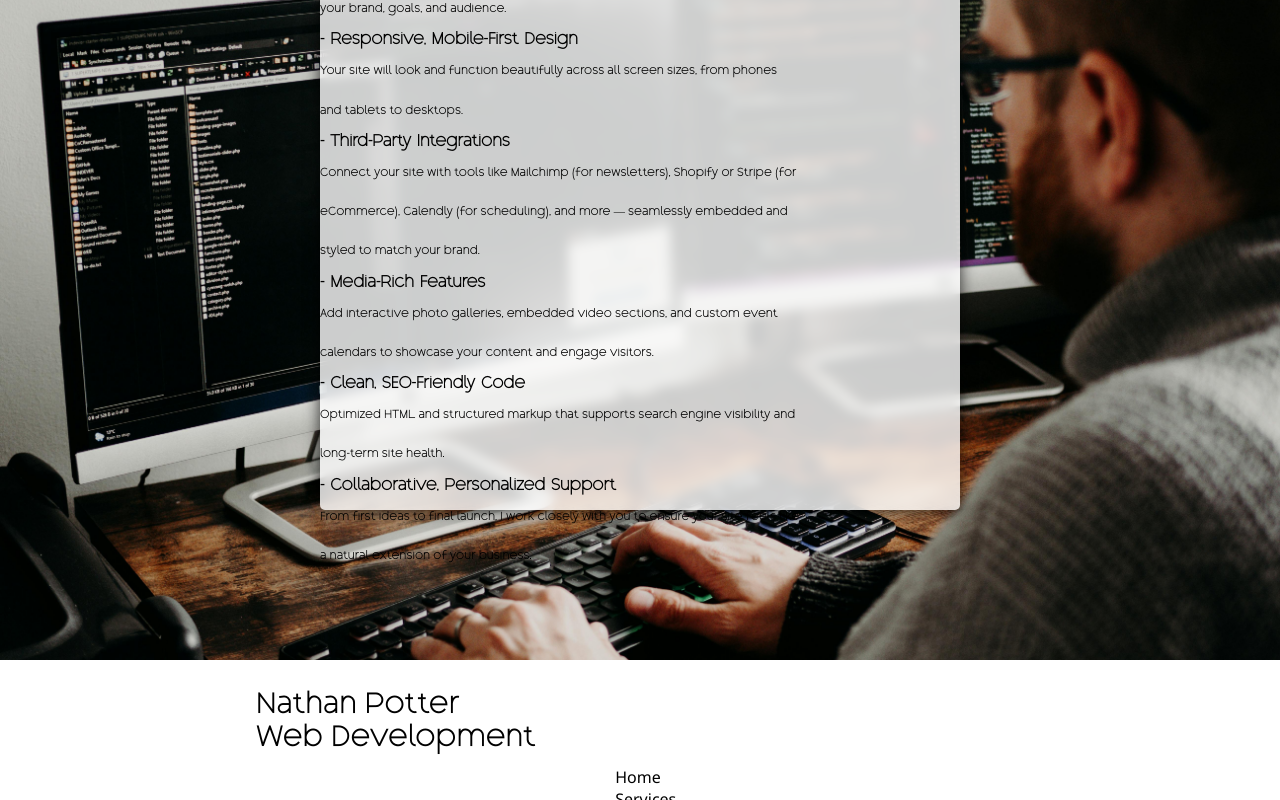
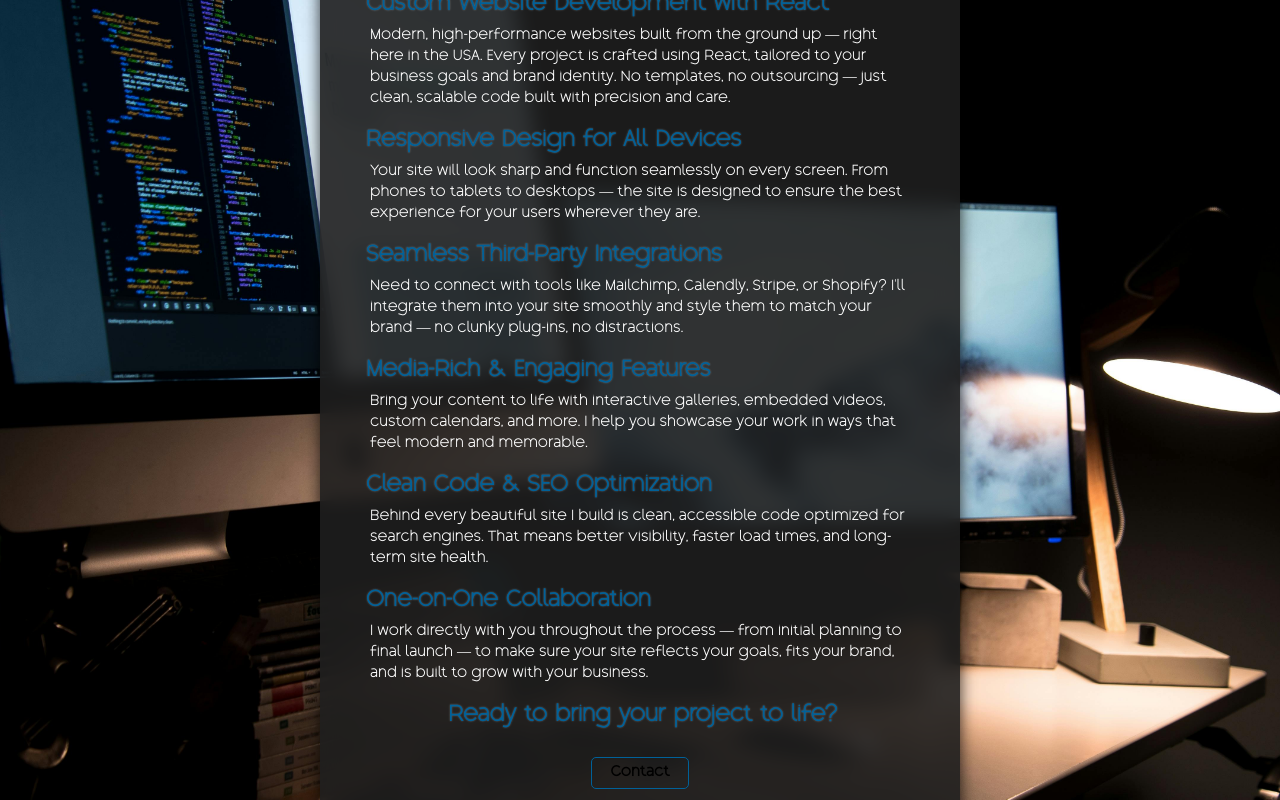
Before and after one commit to Nate-Potter/npotter-site, a React (Create React App) app: page /#/services in a window 1280 px wide. Shown: the part 240-1040 px from the top of the page. Built offline with nearby package versions, Linux system fonts and the light colour scheme.

Commit message:
big additions

```diff
--- a/src/App.css
+++ b/src/App.css
@@ -101,9 +101,33 @@ h2 {
   min-height: 900px;
   z-index: 0;
 }
+
+.glass-container {
+  display: flex;
+  flex-direction: column;
+  justify-content: center;
+  text-align: center;
+  background-color: rgba(30, 30, 30, 0.9);
+  backdrop-filter: blur(10px);
+  box-shadow: 0 0 16px rgba(0, 0, 0, 0.8);
+  border-radius: 5px;
+  width: 50%;
+  height: fit-content;
+  padding: 40px;
+  margin-block: 100px;
+}
+
 @media (max-width: 800px) {
   .page-container {
     flex-direction: column;
+  }
+  .glass-container {
+    width: 100%;
+    height: fit-content;
+    margin-block: 10px;
+    padding-block: 20px;
+    padding-inline: 10px;
+    box-shadow: 0 2px 8px rgba(0, 0, 0, 0.4), 0 2px 4px rgba(0, 0, 0, 0.1);
   }
 }
 
@@ -524,6 +548,7 @@ ul {
   background-image: url("../src/content/images/circuit-board2.jpg");
 }
 
+
 .row-filter {
   background-image: linear-gradient(
     to bottom,
@@ -583,25 +608,66 @@ ul {
   flex-direction: column;
   justify-content: center;
   align-items: center;
-  text-align: center;
-  text-wrap: wrap;
-  width: 90%;
-  line-height: 2;
-  margin: 0 auto;
-  font-size: 1.1em;
-  font-weight: 500;
+  text-align: justify;
+  width: 60%;
+  margin: 40px auto;
+  padding: 40px 60px;
+  background-color: rgba(30, 30, 30, 0.85); /* subtle background overlay */
+  border-radius: 5px;
+  backdrop-filter: blur(8px);
+  box-shadow: 0 0 20px rgba(255, 255, 255, 0.3);
+  color: white;
+  line-height: 1.8;
+  font-size: 1.2em;
 }
-.home-info .bold {
-  font-family: "Brandink";
-  font-weight: 600;
+.home-info.right{
+  width: 40%;
+  margin-left: auto;
+  margin-right: 10%;
 }
-.home-info p {
-  font-family: "Brandink";
+.home-info.left{
+  width: 40%;
+  margin-left: 10%;
+  margin-right: auto;
 }
 
-.home-schedule {
-  margin-block: 20px;
-  line-height: 2.5;
+.home-info h2 {
+  color: rgb(0, 97, 153);
+  font-family: "Brandink";
+  font-size: 2em;
+  margin-bottom: 20px;
+  text-shadow: 0 0 6px rgba(0, 0, 0, 0.3);
+}
+
+.home-info ul {
+  list-style: none;
+  padding: 0;
+  margin: 20px 0;
+}
+
+.home-info ul li {
+  padding: 6px 0;
+  font-family: "BrandinkLight";
+  font-size: 1.1em;
+}
+
+.home-info p {
+  padding: 6px 0;
+  font-family: "BrandinkLight";
+  font-size: 1em;
+}
+
+.row-image img{
+  border-radius: 10px;
+  box-shadow: 0 0 10px rgba(255, 255, 255, 0.3);
+  max-width: 500px;
+  max-height: 500px;
+}
+.row-image.left{
+  margin-left: 10%;
+}
+.row-image.right{
+  margin-right: 10%;
 }
 
 @media (max-width: 800px) {
@@ -616,14 +682,6 @@ ul {
     align-items: center;
     position: relative;
     margin-block: 100px;
-  }
-
-  .home-gallery {
-    width: 90%;
-  }
-  .home-gallery .swiper-container {
-    border-radius: 5px;
-    box-shadow: none;
   }
 
   .home-main {
@@ -651,18 +709,14 @@ ul {
   .home-info {
     margin-top: 30px;
   }
-
-  .home-schedule {
-    line-height: 2;
-  }
 }
 
 /*-----------------------------------SERVICES PAGE-------------------------------------------------*/
 
 
 .services-page {
-  background-image: url("../src/content/images/desktop6.jpg");
-    background-size: cover;
+  background-image: url("../src/content/images/desktop4.jpg");
+  background-size: cover;
   background-position: 50% 0;
   background-repeat: no-repeat;
   background-attachment: scroll; /* js will handle slow scroll */
@@ -674,86 +728,55 @@ ul {
   align-items: center;
 }
 
-.services-main {
-  display: flex;
-  flex-direction: column;
-  justify-content: center;
-  text-align: center;
-  line-height: 3.5;
-  background-color: rgba(255, 255, 255, 0.8);
-  backdrop-filter: blur(6px);
-  box-shadow: 0 0 16px rgba(0, 0, 0, 0.8);
-  border-radius: 5px;
-  width: 50%;
-  height: 600px;
-}
-
-.services-title{
-  display: flex;
-  flex-direction: column;
-  margin: 40px auto;
-  align-items: center;
-  justify-content: center;
-
-}
-.services-main h1 {
+.services-page h1 {
   font-family: "Brandink";
   color: rgb(0, 97, 153);
   font-size: 3em;
   font-weight: bold;
-  text-shadow: 0 2px 6px rgba(0, 0, 0, 0.3);
+  text-shadow: 0 0 6px rgba(0, 0, 0, 0.3);
   line-height: 2;
 }
+
+.services-page h3{
+  font-family: "BrandinkLight";
+  color: rgb(0, 97, 153);
+  font-size: 1.5em;
+  line-height: 2;
+  padding-left: 6px;
+  text-shadow: 0 0 2px rgba( 255, 255, 255, .3);
+}
+
+.services-main{
+  justify-content: center;
+  align-items: center;
+}
+
 .services-main h4 {
-  width: 75%;
   font-family: "BrandinkLight";
-  font-size: 1.1em;
+  color: rgb(0, 97, 153);
+  font-size: 1.5em;
   text-align: start;
-  line-height: 1.5;
+  line-height: 2;
+  padding-left: 6px;
+  text-shadow: 0 0 2px rgba( 255, 255, 255, .3);
 }
 
 .services-main p {
-  width: 75%;
   font-family: "Brandink";
-  font-size: .8em;
+  font-size: 1em;
+  color: white;
   text-align: start;
+  line-height: 1.5;
+  padding-inline: 10px;
+  margin-bottom: 10px;
 }
-/*-----------------------------------SWIPER-------------------------------------------------*/
 
-.swiper-container {
-  display: flex;
-  overflow: hidden;
-  align-items: center;
-  justify-content: center;
-}
-.swiper-img {
-  width: 100%;
-  height: auto;
-}
-.swiper-slide:not(.swiper-slide-active) {
-  visibility: hidden; /* Completely hide inactive slides */
-}
-.swiper-pagination {
-  opacity: 0.3;
-}
-.swiper-container:hover .swiper-pagination {
-  opacity: 1;
-}
-.slider-arrow {
-  opacity: 0;
-}
-.swiper-container:hover .slider-arrow {
-  opacity: 1;
-  color: rgba(250, 250, 250, 0.3);
-  text-shadow: 0 0 2px rgba(0, 0, 0, 0.5);
-  transition: 0.2s ease-in-out;
-}
 
 /*-----------------------------------CONTACT PAGE-------------------------------------------------*/
 
 .contact-page {
   background-image: url("../src/content/images/desktop1.jpg");
-    background-size: cover;
+  background-size: cover;
   background-position: 50% 0;
   background-repeat: no-repeat;
   background-attachment: scroll; /* js will handle slow scroll */
@@ -765,20 +788,6 @@ ul {
   align-items: center;
 }
 
-.contact-main {
-  display: flex;
-  flex-direction: column;
-  justify-content: center;
-  text-align: center;
-  line-height: 3.5;
-  background-color: rgba(29, 29, 29, 0.8);
-  backdrop-filter: blur(6px);
-  box-shadow: 0 0 16px rgba(0, 0, 0, 0.8);
-  border-radius: 5px;
-  width: 50%;
-  height: 600px;
-}
-
 .contact-title{
   display: flex;
   flex-direction: column;
@@ -787,19 +796,20 @@ ul {
   justify-content: center;
 
 }
-.contact-main h1 {
+.contact-page h1 {
   font-family: "Brandink";
   color: rgb(0, 97, 153);
   font-size: 3em;
   font-weight: bold;
-  text-shadow: 0 2px 6px rgba(0, 0, 0, 0.3);
+  text-shadow: 0 0px 4px rgba(0, 0, 0, 0.3);
   line-height: 2;
 }
-.contact-main h3 {
+.contact-page h3 {
   width: 75%;
   font-family: "BrandinkLight";
   line-height: 1.5;
   font-size: 1.1em;
+  text-shadow: 0 0px 15px rgba(255, 255, 255, 1);
 }
 
 .contact-page .social-buttons {
@@ -839,6 +849,7 @@ width: 50%;
   width: 100%;
   display: flex;
   flex-direction: row;
+  margin-block: 4px;
 }
 .message-box{
   width: 100%;
@@ -847,6 +858,7 @@ width: 50%;
 
 .contact-submit{
   font-family: "Brandink";
+  font-weight: 600;
   line-height: 1;
   border-radius: 5px;
   border: 1px solid rgb(0, 97, 153);
@@ -863,8 +875,6 @@ width: 50%;
     box-shadow: 0px 0px 2px rgba(0, 0, 0, .8);
   }
 
-
-
 @media (max-width: 800px) {
   .contact-row {
     display: flex;
@@ -877,29 +887,119 @@ width: 50%;
     margin-block: 15px;
   }
 
-  .contact-main {
-    width: 100%;
-    height: fit-content;
-    margin-block: 10px;
-    padding-block: 20px;
-    padding-inline: 10px;
-    box-shadow: 0 2px 8px rgba(0, 0, 0, 0.4), 0 2px 4px rgba(0, 0, 0, 0.1);
-  }
-  .contact-main h1 {
+  .contact-page h1 {
     line-height: 1.5;
     margin-bottom: 10px;
     padding-block: 20px;
   }
-  .contact-map {
-    width: 100%;
-    box-shadow: 0 2px 8px rgba(0, 0, 0, 0.4), 0 2px 4px rgba(0, 0, 0, 0.1);
-    margin-block: 10px;
-  }
 }
 
 
+/*-----------------------------------ABOUT PAGE-------------------------------------------------*/
 
+.about-page {
+  background-image: url("../src/content/images/desktop6.jpg");
+  background-size: cover;
+  background-position: 50% 0;
+  background-repeat: no-repeat;
+  background-attachment: scroll; /* js will handle slow scroll */
+  z-index: 1;
+  display: flex;
+  flex-direction: column;
+  width: 100%;
+  justify-content: center;
+  align-items: center;
+}
 
+.about-container {
+  display: flex;
+  flex-direction: column;
+  justify-content: center;
+  text-align: center;
+  background-color: rgba(30, 30, 30, 0.9);
+  backdrop-filter: blur(10px);
+  box-shadow: 0 0 16px rgba(0, 0, 0, 0.8);
+  border-radius: 5px;
+  width: 50%;
+  height: fit-content;
+  padding: 40px;
+}
+
+.about-container h1 {
+  font-family: "Brandink";
+  color: rgb(0, 97, 153);
+  font-size: 3em;
+  font-weight: bold;
+  text-shadow: 0 0px 4px rgba(0, 0, 0, 0.3);
+  line-height: 2;
+}
+
+.about-container h4 {
+  font-family: "BrandinkLight";
+  color: rgb(0, 97, 153);
+  font-size: 1.5em;
+  line-height: 2;
+  padding-left: 6px;
+  text-shadow: 0 0 2px rgba( 255, 255, 255, .3);
+}
+
+.about-container p{
+  color: white;
+  font-family: "Brandink";
+  font-size: 1.2em;
+  text-align: start;
+  line-height: 1.5;
+  margin-bottom: 10px;
+}
+
+.button1{
+  font-family: "Brandink";
+  font-weight: 600;
+  line-height: 1;
+  border-radius: 5px;
+  border: 1px solid rgb(0, 97, 153);
+  background-color: transparent;
+  width: fit-content;
+  padding:8px 18px;
+  text-align: center;
+  margin: 20px auto;
+  text-decoration: none;
+}
+  .button1:hover{
+    color: rgb(0, 69, 133);
+    text-shadow: 0px 0px 2px rgba(255, 255, 255, 0.3);
+    box-shadow: 0px 0px 4px rgba(255, 255, 255, 0.8);
+  }
+/*-----------------------------------SWIPER-------------------------------------------------*/
+
+.swiper-container {
+  display: flex;
+  overflow: hidden;
+  align-items: center;
+  justify-content: center;
+}
+.swiper-img {
+  width: 100%;
+  height: auto;
+}
+.swiper-slide:not(.swiper-slide-active) {
+  visibility: hidden; /* Completely hide inactive slides */
+}
+.swiper-pagination {
+  opacity: 0.3;
+}
+.swiper-container:hover .swiper-pagination {
+  opacity: 1;
+}
+.slider-arrow {
+  opacity: 0;
+}
+.swiper-container:hover .slider-arrow {
+  opacity: 1;
+  color: rgba(250, 250, 250, 0.3);
+  text-shadow: 0 0 2px rgba(0, 0, 0, 0.5);
+  transition: 0.2s ease-in-out;
+}
 
 
 
--- a/src/components/Header.js
+++ b/src/components/Header.js
@@ -63,11 +63,11 @@ const Header = () => {
       {/* Desktop Navigation */}
       <nav className="header-bar">
         <div className="site-logo">
-          <a href="/">
+          <Link to="/">
             {"{"}
             <span> NPotter </span>
             {"}"}
-          </a>
+          </Link>
         </div>
         <div className="navigation">
           <ul className="navbar-links">
--- a/src/pages/AboutPage.js
+++ b/src/pages/AboutPage.js
@@ -1,7 +1,40 @@
 import React from "react";
+import { Link } from "react-router-dom";
 
 const AboutPage = () => {
-  return <div className="page-container"></div>;
+  return (
+    <div className="page-container">
+      <div className="about-page">
+        <div className="about-container">
+          <h1>About Me</h1>
+          <div className="about-main">
+            <p>
+              I’m Nathan Potter — a freelance web developer who brings a hands-on, detail-oriented
+              approach to every project.
+            </p>
+            <p>
+              Before transitioning to web development, I spent 8 years crafting custom surfboards at
+              a high-end shop, learning the value of precision and tailoring work to each client’s
+              needs.
+            </p>
+            <p>
+              I also worked in the restaurant industry, gaining strong communication and
+              problem-solving skills through roles in serving and supervising.
+            </p>
+            <p>
+              When I’m not working, I’m a family man who loves spending quality time with my wife,
+              daughter, and our two dogs. Whether it’s exploring the outdoors or just relaxing at
+              home, family keeps me grounded and inspired.
+            </p>
+          </div>
+          <h4>Ready to bring your project to life?</h4>
+          <Link to="/contact" className="button1">
+            Contact
+          </Link>
+        </div>
+      </div>
+    </div>
+  );
 };
 
 export default AboutPage;
--- a/src/pages/ContactPage.js
+++ b/src/pages/ContactPage.js
@@ -29,7 +29,7 @@ const ContactPage = () => {
   return (
     <div className="page-container">
       <div className="contact-page">
-        <div className="contact-main">
+        <div className="glass-container">
           <div className="contact-title">
             <h1>Let’s Bring Your Vision to Life!</h1>
             <h3>
--- a/src/pages/HomePage.js
+++ b/src/pages/HomePage.js
@@ -1,5 +1,8 @@
 import React, { useEffect } from "react";
+import { Link } from "react-router-dom";
 import SlowScroll from "../components/SlowScroll";
+import reactLogo from "../content/images/react-logo.jpg";
+import desktop from "../content/images/desktop7.jpg";
 
 const HomePage = () => {
   SlowScroll();
@@ -19,36 +22,77 @@ const HomePage = () => {
         </div>
 
         <div className="home-row">
-          <h2>Custom Websites for Small Businesses & Creatives</h2>
-          <p>Build your online presence with clean, modern websites tailored to your vision.</p>
+          <div className="row-image left">
+            <img src={reactLogo} />
+          </div>
+          <div className="home-info right">
+            <h2>Custom Websites Built for You</h2>
+            <p>
+              Your business is unique — your website should be too. I build fast, responsive, and
+              accessible React-based websites that showcase what makes you special. Whether you need
+              a simple landing page or a full portfolio site, I’ll craft a solution that fits your
+              brand, goals, and audience.
+            </p>
+          </div>
         </div>
         <div className="home-row row-b">
-          <p>
-            Websites that are fast, functional, and built to grow with you.
-            <br />
-            - Custom website development with React
-            <br />
-            - Responsive, mobile-friendly design
-            <br />
-            - Third-party integrations (mailing lists, eCommerce tools, scheduling calendars, etc.)
-            <br />
-            - Photo & video galleries, custom event calendars
-            <br />
-            - Clean, SEO-ready code
-            <br />- Personalized support and collaboration
-          </p>
+          <div className="home-info">
+            <h2>What I Offer</h2>
+            <p>
+              From first sketch to final deployment, I help you bring your ideas online with modern
+              tools and thoughtful design:
+            </p>
+            <ul>
+              <li>⚛️ Custom React Websites</li>
+              <li>📱 Responsive Design for All Devices</li>
+              <li>🔌 Third-Party Integrations (Mailchimp, Calendly, etc.)</li>
+              <li>🎥 Media-Rich Features (videos, carousels, galleries)</li>
+              <li>🔍 SEO-Friendly Code & Structure</li>
+              <li>🤝 One-on-One Client Collaboration</li>
+            </ul>
+          </div>
         </div>
         <div className="home-row">
-          <p>Turning ideas into interactive experiences.</p>
+          <div className="home-info left">
+            <h2>My Approach</h2>
+            <p>
+              A great website shouldn’t just look good — it should *do* good work. That means fast
+              load times, smooth interactions, and thoughtful design that guides your users where
+              they need to go.
+            </p>
+            <p>
+              I prioritize clean code, mobile-first responsiveness, and accessibility to make sure
+              your site performs well for everyone. Every project starts with clear communication
+              and a shared goal: helping your audience connect with your brand.
+            </p>
+          </div>
+          <div className="row-image right">
+            <img src={desktop} />
+          </div>
         </div>
         <div className="home-row row-c">
-          <p>
-            I'm Nathan Potter — a freelance web developer passionate about building fast,
-            responsive, and purpose-driven websites. Whether you're a small business owner, a
-            creative professional, or a startup ready to launch, I create digital experiences that
-            are custom built to your needs. Let’s bring your vision online — with a site that is
-            fast, functional, and designed to grow with your business.
-          </p>
+          <div className="home-info">
+            <h2>Meet the Developer</h2>
+            <p>
+              I'm Nathan Potter — a freelance web developer with a background in craftsmanship and
+              client-first service. Before code, I spent 8 years building custom surfboards — so I
+              understand how to blend precision with creativity. Now I bring that same mindset to
+              the web, helping small businesses and creatives launch beautiful, functional sites
+              that grow with them.
+            </p>
+          </div>
+        </div>
+        <div className="home-row">
+          <div className="home-info">
+            <h2>Ready to Launch Your Site?</h2>
+            <p>
+              Let’s build something great together. Reach out for a free consultation or to learn
+              more about how I can help your project.
+            </p>
+            <Link to="/contact" className="button1">
+              Get in Touch
+            </Link>
+          </div>
         </div>
       </div>
     </div>
--- a/src/pages/ServicesPage.js
+++ b/src/pages/ServicesPage.js
@@ -1,48 +1,55 @@
 import React from "react";
+import { Link } from "react-router-dom";
 
 const ServicesPage = () => {
   return (
     <div className="page-container">
       <div className="services-page">
+        <div className="glass-container">
+          <h1>Let’s Build Your Website</h1>
           <div className="services-main">
-          <h1>What I Offer:</h1>
-
-          <h4>- Custom Website Development with React</h4>
+            <h4>Custom Website Development with React</h4>
             <p>
-            Modern, fast-loading websites built from the ground up using React — tailored to your
-            brand, goals, and audience.
+              Modern, high-performance websites built from the ground up — right here in the USA.
+              Every project is crafted using React, tailored to your business goals and brand
+              identity. No templates, no outsourcing — just clean, scalable code built with
+              precision and care.
             </p>
 
-          <h4>- Responsive, Mobile-First Design</h4>
+            <h4>Responsive Design for All Devices</h4>
             <p>
-            Your site will look and function beautifully across all screen sizes, from phones and
-            tablets to desktops.
+              Your site will look sharp and function seamlessly on every screen. From phones to
+              tablets to desktops — the site is designed to ensure the best experience for your
+              users wherever they are.
             </p>
-
-          <h4>- Third-Party Integrations</h4>
+            <h4>Seamless Third-Party Integrations</h4>
             <p>
-            Connect your site with tools like Mailchimp (for newsletters), Shopify or Stripe (for
-            eCommerce), Calendly (for scheduling), and more — seamlessly embedded and styled to
-            match your brand.
+              Need to connect with tools like Mailchimp, Calendly, Stripe, or Shopify? I’ll
+              integrate them into your site smoothly and style them to match your brand — no clunky
+              plug-ins, no distractions.
             </p>
-
-          <h4>- Media-Rich Features</h4>
+            <h4>Media-Rich & Engaging Features</h4>
             <p>
-            Add interactive photo galleries, embedded video sections, and custom event calendars to
-            showcase your content and engage visitors.
+              Bring your content to life with interactive galleries, embedded videos, custom
+              calendars, and more. I help you showcase your work in ways that feel modern and
+              memorable.
             </p>
-
-          <h4>- Clean, SEO-Friendly Code</h4>
+            <h4>Clean Code & SEO Optimization</h4>
             <p>
-            Optimized HTML and structured markup that supports search engine visibility and
-            long-term site health.
+              Behind every beautiful site I build is clean, accessible code optimized for search
+              engines. That means better visibility, faster load times, and long-term site health.
             </p>
-
-          <h4>- Collaborative, Personalized Support</h4>
+            <h4>One-on-One Collaboration</h4>
             <p>
-            From first ideas to final launch, I work closely with you to ensure your site feels like
-            a natural extension of your business.
+              I work directly with you throughout the process — from initial planning to final
+              launch — to make sure your site reflects your goals, fits your brand, and is built to
+              grow with your business.
             </p>
+          </div>
+          <h3>Ready to bring your project to life?</h3>
+          <Link to="/contact" className="button1">
+            Contact
+          </Link>
         </div>
       </div>
     </div>
```
Also changed, not shown: src/content/images/desktop7.jpg (added), src/content/images/react-logo.jpg (added). Lines whose indentation alone changed are shown as unchanged.
